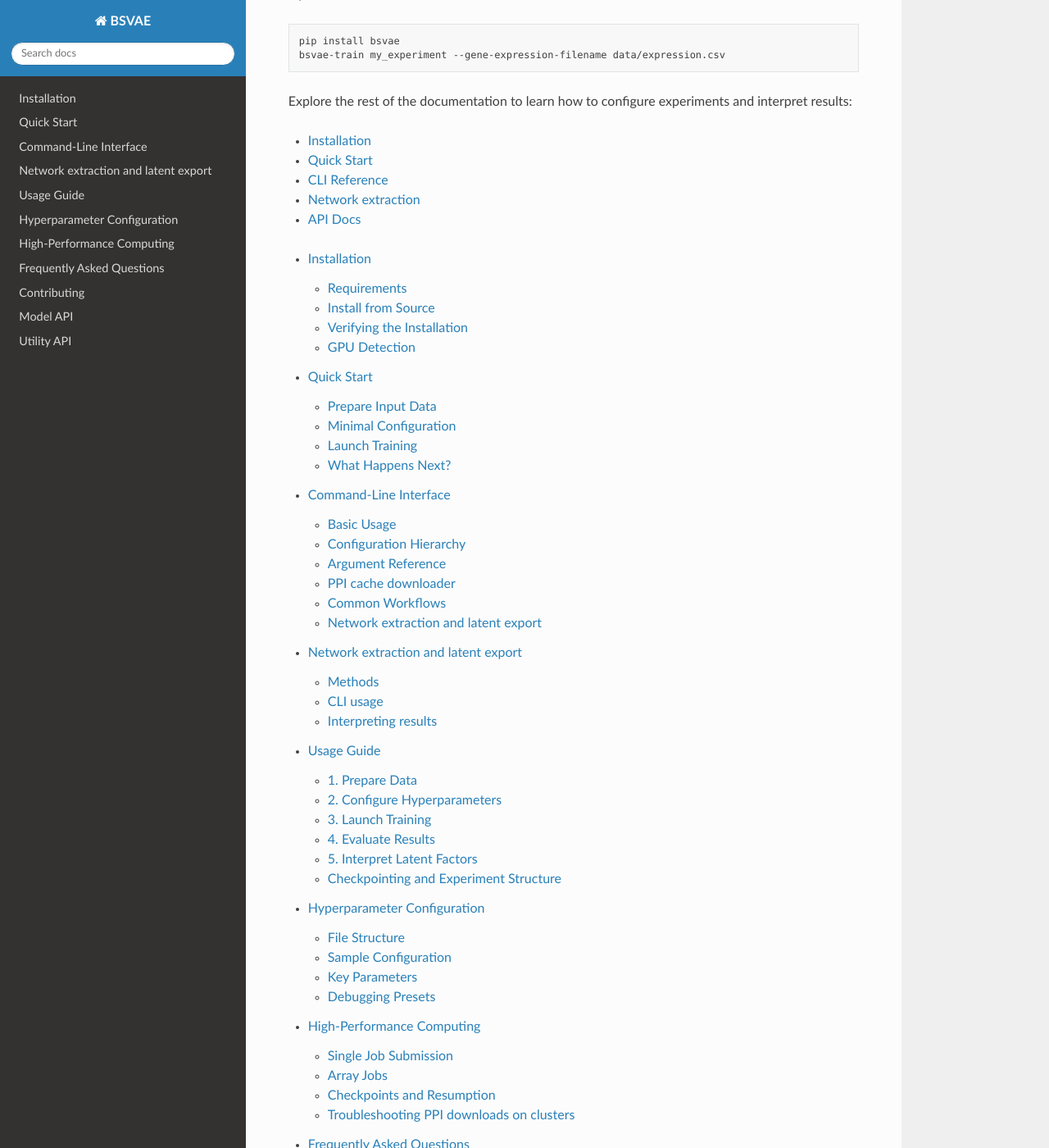
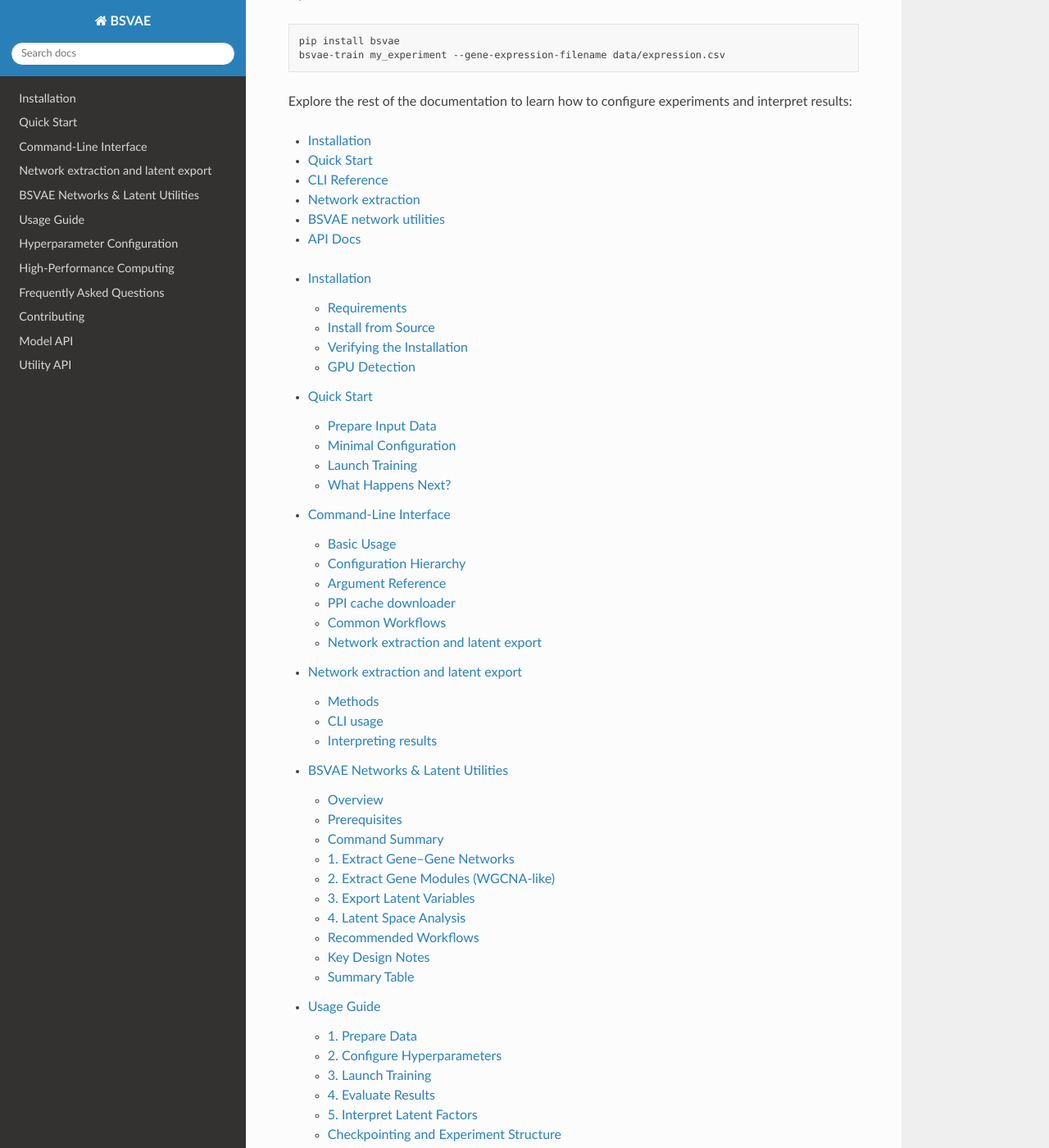
Before and after one commit to heart-gen/BSVAE, a Sphinx documentation site: the page built from docs/index.md, in a window 1280 px wide and 1400 px high, scrolled down 1514 px. Shown: the whole window at 82% size. Built offline with Sphinx 7.4.7 and the Read the Docs theme 3.1.0, drawn with Linux system fonts in a browser that asks for light colours; some of the changed lines change nothing that is shown.

Commit message:
Add bsvae-networks documentation page

````diff
--- /dev/null
+++ b/docs/bsvae_networks.md
@@ -0,0 +1,302 @@
+# BSVAE Networks & Latent Utilities
+
+This page documents the `bsvae-networks` command-line interface, which provides **post-training utilities** for extracting gene–gene networks, gene modules, and sample-level latent representations from a trained **BSVAE** model.
+
+The tool is designed to be used **after model training** and does not retrain the model.
+
+---
+
+## Overview
+
+`bsvae-networks` supports four main workflows:
+
+1. **Extract gene–gene networks** from a trained model
+2. **Cluster networks into gene modules** (WGCNA-like)
+3. **Export latent variables** (μ, log σ², z)
+4. **Analyze latent space** at the sample level
+
+```text
+Train BSVAE
+   ↓
+bsvae-networks extract-networks
+   ↓
+bsvae-networks extract-modules
+```
+
+or
+
+```text
+Train BSVAE
+   ↓
+bsvae-networks export-latents
+   ↓
+bsvae-networks latent-analysis
+```
+
+---
+
+## Prerequisites
+
+You must have:
+
+* A trained BSVAE model directory containing:
+
+  * `model.pt` (or checkpoint)
+  * `specs.json`
+* A gene expression matrix with shape **genes × samples**
+
+Example:
+
+```text
+results/
+└── simulation_final/
+    ├── model.pt
+    └── specs.json
+```
+
+---
+
+## Command Summary
+
+```bash
+bsvae-networks <command> [options]
+```
+
+Available commands:
+
+* `extract-networks`
+* `extract-modules`
+* `export-latents`
+* `latent-analysis`
+
+---
+
+## 1. Extract Gene–Gene Networks
+
+Compute gene–gene adjacency matrices using decoder weights, latent covariance, or Laplacian structure.
+
+### Example
+
+```bash
+bsvae-networks extract-networks \
+  --model-path results/simulation_final \
+  --dataset data/log2rpkm.tsv.gz \
+  --output-dir networks/ \
+  --methods w_similarity laplacian \
+  --threshold 0.1 \
+  --heatmaps
+```
+
+### What this does
+
+* Loads a trained BSVAE
+* Computes adjacency matrices using selected methods:
+
+  * `w_similarity` (decoder weight similarity)
+  * `latent_cov`
+  * `graphical_lasso`
+  * `laplacian`
+* Saves adjacency matrices and optional edge lists
+
+### Outputs
+
+```text
+networks/
+├── w_similarity_adjacency.csv
+├── w_similarity_edges.tsv
+├── laplacian_adjacency.csv
+└── heatmaps/
+```
+
+---
+
+### ⚠️ Memory Notes (Network Extraction)
+
+**Potentially high memory usage** occurs when:
+
+* Number of genes > ~15,000
+* Dense adjacency matrices are computed (`N_genes × N_genes`)
+* Multiple methods are run simultaneously
+
+**Recommendations:**
+
+* Run **one method at a time** for large datasets
+* Avoid `heatmaps` for large gene sets
+* Prefer `w_similarity` or `laplacian` over `graphical_lasso`
+* Run on nodes with ≥32–64 GB RAM for whole-transcriptome data
+
+---
+
+## 2. Extract Gene Modules (WGCNA-like)
+
+Adjacency matrices are **continuous** and must be clustered to obtain discrete modules.
+
+### Option A: Use a precomputed adjacency
+
+```bash
+bsvae-networks extract-modules \
+  --adjacency networks/w_similarity_adjacency.csv \
+  --expr data/log2rpkm.tsv.gz \
+  --output-dir modules/ \
+  --cluster-method leiden \
+  --resolution 1.0
+```
+
+### Option B: Compute adjacency on the fly
+
+```bash
+bsvae-networks extract-modules \
+  --model-path results/simulation_final \
+  --dataset data/log2rpkm.tsv.gz \
+  --expr data/log2rpkm.tsv.gz \
+  --output-dir modules/ \
+  --cluster-method spectral \
+  --n-clusters 20
+```
+
+### Outputs
+
+```text
+modules/
+├── modules.csv      # gene → module
+├── eigengenes.csv   # samples × modules
+```
+
+---
+
+### ⚠️ Memory Notes (Module Extraction)
+
+High memory usage may occur during:
+
+* **Leiden clustering** on dense graphs
+* **Spectral clustering** (eigen decomposition)
+
+**Recommendations:**
+
+* Prefer **Leiden** for large graphs
+* For spectral clustering:
+
+  * Explicitly set `--n-clusters`
+  * Use smaller `--n-components`
+* Consider thresholding adjacency before clustering
+
+---
+
+## 3. Export Latent Variables
+
+Extract encoder outputs for samples.
+
+```bash
+bsvae-networks export-latents \
+  --model-path results/simulation_final \
+  --dataset data/log2rpkm.tsv.gz \
+  --output latents.h5ad
+```
+
+### Output
+
+* `mu`
+* `logvar`
+* sample IDs
+
+---
+
+### ⚠️ Memory Notes (Latent Export)
+
+* Latent export is generally **low memory**
+* Memory scales with `n_samples × latent_dim`
+* Safe for large datasets
+
+---
+
+## 4. Latent Space Analysis
+
+Perform clustering, dimensionality reduction, and covariate association.
+
+### Example
+
+```bash
+bsvae-networks latent-analysis \
+  --model-path results/simulation_final \
+  --dataset data/log2rpkm.tsv.gz \
+  --covariates data/covariates.tsv \
+  --output-dir latent_analysis/ \
+  --kmeans-k 6 \
+  --umap
+```
+
+### Outputs
+
+```text
+latent_analysis/
+├── mu.csv
+├── logvar.csv
+├── clusters.csv
+├── umap.csv
+└── covariate_correlations.csv
+```
+
+---
+
+### ⚠️ Memory Notes (Latent Analysis)
+
+Potential memory hotspots:
+
+* **UMAP / t-SNE** with many samples
+* **Covariate correlation** with many covariates
+
+**Recommendations:**
+
+* Use UMAP over t-SNE for large `n_samples`
+* Subset samples if exploratory
+* Avoid dense covariate matrices
+
+---
+
+## Recommended Workflows
+
+### WGCNA-like Gene Module Discovery
+
+```text
+Train BSVAE
+   ↓
+extract-networks (w_similarity)
+   ↓
+extract-modules (leiden)
+   ↓
+eigengene × phenotype analysis
+```
+
+### Sample-Level Latent Analysis
+
+```text
+Train BSVAE
+   ↓
+export-latents
+   ↓
+latent-analysis (UMAP / clustering)
+```
+
+---
+
+## Key Design Notes
+
+* **Adjacency ≠ modules**
+  Clustering is always required.
+* **Leiden is the default recommendation**
+  More stable than hierarchical clustering for noisy graphs.
+* **Latent μ describes samples, not genes**
+* **Architecture tuning should precede network extraction**
+
+---
+
+## Summary Table
+
+| Task             | Command            | Memory Risk      |
+| ---------------- | ------------------ | ---------------- |
+| Extract networks | `extract-networks` | ⚠️ High          |
+| Cluster modules  | `extract-modules`  | ⚠️ Moderate–High |
+| Export latents   | `export-latents`   | ✅ Low            |
+| Latent analysis  | `latent-analysis`  | ⚠️ Moderate      |
+
+---
--- a/docs/index.md
+++ b/docs/index.md
@@ -56,6 +56,7 @@
 - [Quick Start](quickstart.md)
 - [CLI Reference](cli.md)
 - [Network extraction](networks.md)
+- [BSVAE network utilities](bsvae_networks.md)
 - [API Docs](api/models.md)
 
 ```{toctree}
@@ -65,6 +66,7 @@
 quickstart
 cli
 networks
+bsvae_networks
 usage
 hyperparameters
 hpc
````
